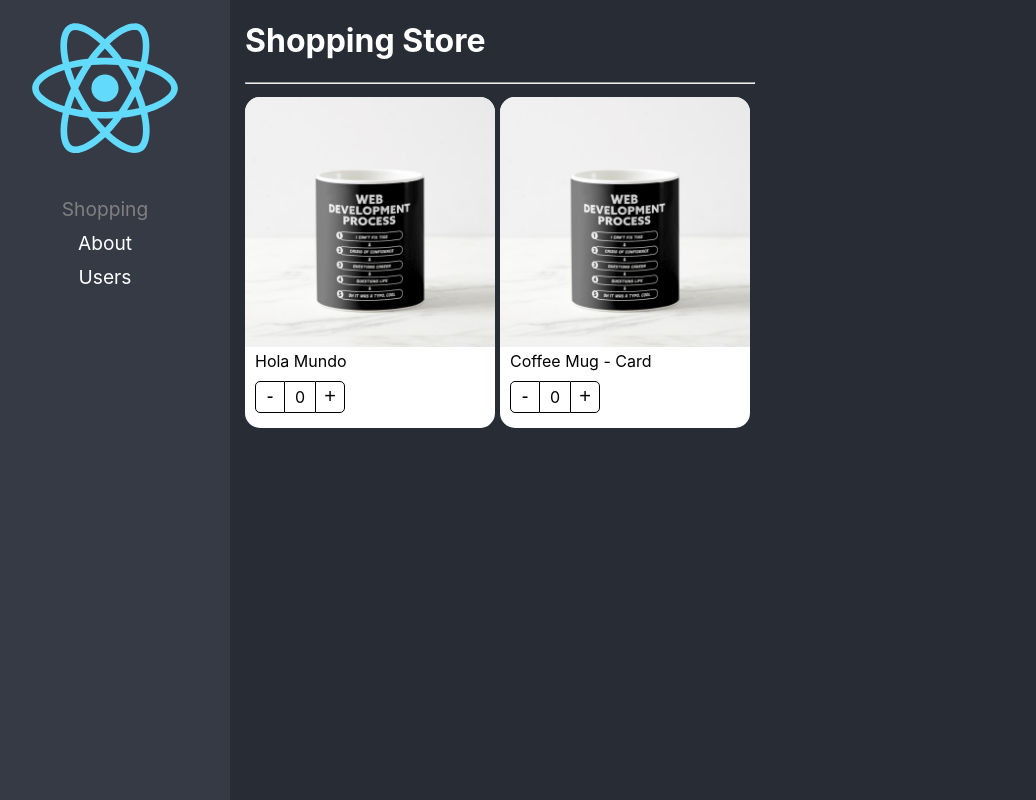
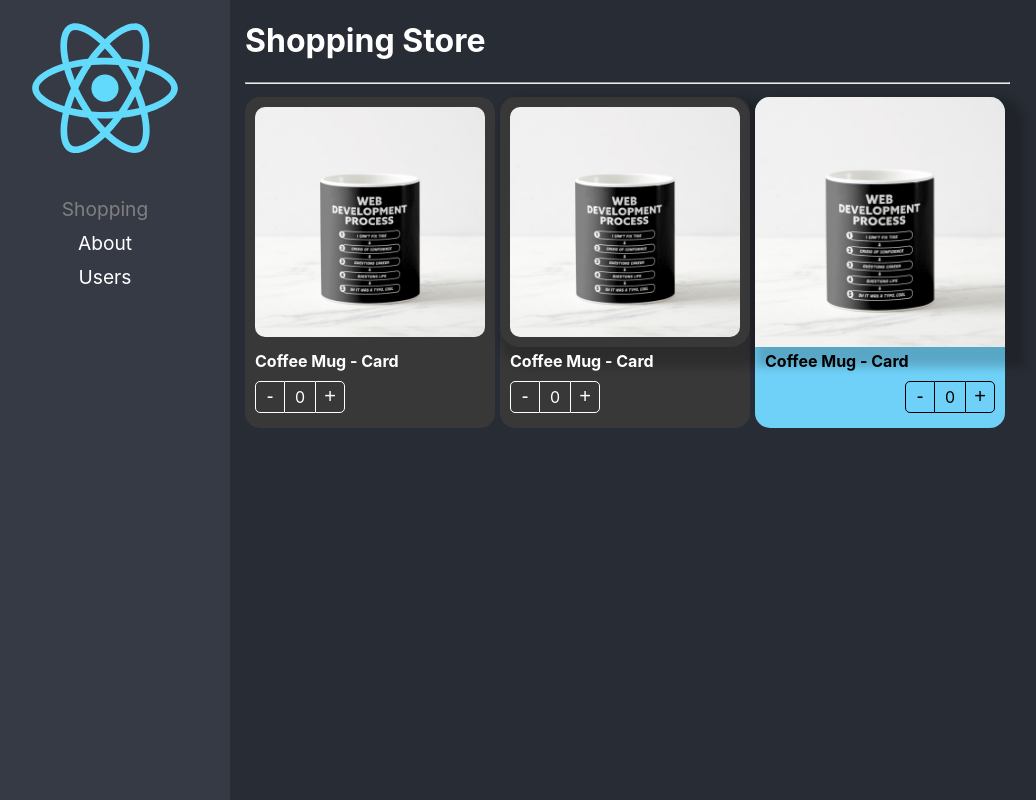
Before and after one commit to BornitG/react-pro, a React (Create React App) app: page / in a window 1280 px wide. Shown: the whole page, without its empty margins (20-1056 px from the left). Built offline with nearby package versions, Linux system fonts and the light colour scheme.

Commit message:
Component Extend Style - Ready

```diff
--- a/src/02-component-patterns/components/ProductButtons.tsx
+++ b/src/02-component-patterns/components/ProductButtons.tsx
@@ -3,13 +3,20 @@
 
 import styles from '../styles/styles.module.css';
 
+export interface Props {
+    className?: string;
+    style?: React.CSSProperties
+}
 
-export const ProductButtons = () => {
+export const ProductButtons = ({ className, style }: Props) => {
 
     const { increaseBy, counter } = useContext( ProductContext );
 
     return (
-        <div className={ styles.buttonsContainer }>
+        <div
+            className={ `${ styles.buttonsContainer } ${ className } ` }
+            style={ style }
+        >
             <button
                 className={ styles.buttonMinus }
                 onClick={ () => increaseBy(-1) }> - </button>
--- a/src/02-component-patterns/components/ProductCard.tsx
+++ b/src/02-component-patterns/components/ProductCard.tsx
@@ -1,15 +1,22 @@
 import { createContext  } from 'react';
 
 import { useProduct } from '../hooks/useProduct';
-import { ProductCardProps, ProductContextProps } from '../interfaces/interfaces';
+import { Product, ProductContextProps } from '../interfaces/interfaces';
 
 import styles from '../styles/styles.module.css';
 
 export const ProductContext = createContext({} as ProductContextProps);
 const { Provider } = ProductContext;
 
+export interface Props {
+    product: Product;
+    children?: React.ReactElement | React.ReactElement[];
+    className?: string;
+    style?: React.CSSProperties
+}
 
-export const ProductCard = ({ children, product }: ProductCardProps) => {
+
+export const ProductCard = ({ children, product, className, style }: Props) => {
 
     const { counter, increaseBy } = useProduct();
 
@@ -19,7 +26,10 @@
         increaseBy,
         product
     }}>
-        <div className={ styles.productCard }>
+        <div
+            className={ `${styles.productCard} ${className}` }
+            style={ style }
+        >
 
             { children }
 
--- a/src/02-component-patterns/components/ProductImage.tsx
+++ b/src/02-component-patterns/components/ProductImage.tsx
@@ -4,8 +4,13 @@
 import styles from '../styles/styles.module.css';
 import noImage from '../assets/no-image.jpg';
 
+export interface Props {
+    className?: string;
+    img?: string;
+    style?: React.CSSProperties
+}
 
-export const ProductImage = ({ img = ''}) => {
+export const ProductImage = ({ img, className, style }: Props ) => {
 
     const { product } = useContext( ProductContext );
     let imgToShow: string;
@@ -19,6 +24,11 @@
     }
 
     return(
-        <img className={ styles.productImg } src={ imgToShow } alt="Product" />
+        <img
+            className={ `${ styles.productImg } ${ className }` }
+            style={ style }
+            src={ imgToShow }
+            alt="Product"
+        />
     )
 }
--- a/src/02-component-patterns/components/ProductTitle.tsx
+++ b/src/02-component-patterns/components/ProductTitle.tsx
@@ -3,14 +3,22 @@
 
 import styles from '../styles/styles.module.css';
 
+export interface Props {
+    className?: string;
+    title?: string;
+    style?: React.CSSProperties
+}
 
-export const ProductTitle = ({ title }: { title?: string }) => {
+export const ProductTitle = ({ title, className, style }: Props ) => {
 
     const { product } = useContext( ProductContext );
 
 
     return(
-        <span className={ styles.productDescription }>
+        <span
+            className={ `${ styles.productDescription } ${ className }` }
+            style={ style }
+        >
             {  title ? title : product.title }
         </span>
     )
--- a/src/02-component-patterns/pages/ShoppingPage.tsx
+++ b/src/02-component-patterns/pages/ShoppingPage.tsx
@@ -1,4 +1,5 @@
 import { ProductCard, ProductImage, ProductTitle, ProductButtons } from '../components';
+import '../styles/custom-styles.css';
 
 const product = {
   id: '1',
@@ -18,17 +19,38 @@
           flexWrap: 'wrap'
         }}>
 
-        <ProductCard product={ product } >
-            <ProductImage />
-            <ProductTitle title={ 'Hola Mundo' } />
-            <ProductButtons/>
+        <ProductCard
+            product={ product }
+            className="bg-dark text-white"
+        >
+            <ProductCard.Image      className="custom-image"    />
+            <ProductCard.Title      className="text-bold"       />
+            <ProductCard.Buttons    className="custom-button"   />
         </ProductCard>
 
-        <ProductCard product={ product } >
-            <ProductCard.Image />
-            <ProductCard.Title/>
-            <ProductCard.Buttons />
+        <ProductCard
+            product={ product }
+            className="bg-dark text-white"
+        >
+            <ProductImage       className="custom-image" style={{ boxShadow: '10px 10px 10px 10px rgba(0,0,0,0.2)' }} />
+            <ProductTitle       className="text-bold" />
+            <ProductButtons     className="custom-button" />
         </ProductCard>
+
+        <ProductCard
+            product={ product }
+            style= {{
+                backgroundColor: '#70D1F8'
+            }}
+        >
+            <ProductImage style={{ boxShadow: '10px 10px 10px 10px rgba(0,0,0,0.2)' }} />
+            <ProductTitle style={{ fontWeight: 'bolder' }} />
+            <ProductButtons style={{
+                display: 'flex',
+                justifyContent: 'end'
+            }} />
+        </ProductCard>
+
         </div>
     </div>
   )
--- /dev/null
+++ b/src/02-component-patterns/styles/custom-styles.css
@@ -0,0 +1,23 @@
+
+.bg-dark {
+    background-color: rgb(56, 56, 56);
+}
+
+.text-white {
+    color: white;
+}
+
+.text-bold {
+    font-weight: bold;
+}
+
+.custom-image {
+    border-radius: 20px;
+    padding: 10px;
+    width: calc( 100% - 20px);
+}
+
+.custom-button button, .custom-button div {
+    border-color: white;
+    color: white
+}
```
Also changed, not shown: src/02-component-patterns/interfaces/interfaces.ts (+10 -13 lines).
